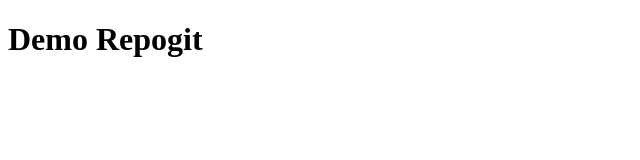
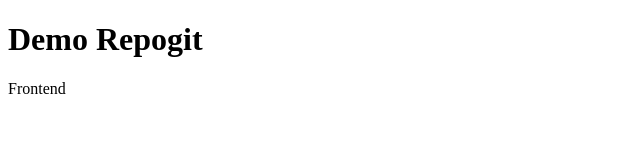
Before and after one commit to abdullahnart/demo-repo, a plain HTML site: page index.html in a window 1280 px wide. Shown: the full height of the page, 0-640 px from the left. Drawn offline with Linux system fonts and the light colour scheme.

Commit message:
Add New para

```diff
--- a/index.html
+++ b/index.html
@@ -7,5 +7,6 @@
 </head>
 <body>
     <h1>Demo Repogit </h1>
+    <p>Frontend</p>
 </body>
 </html>
```
